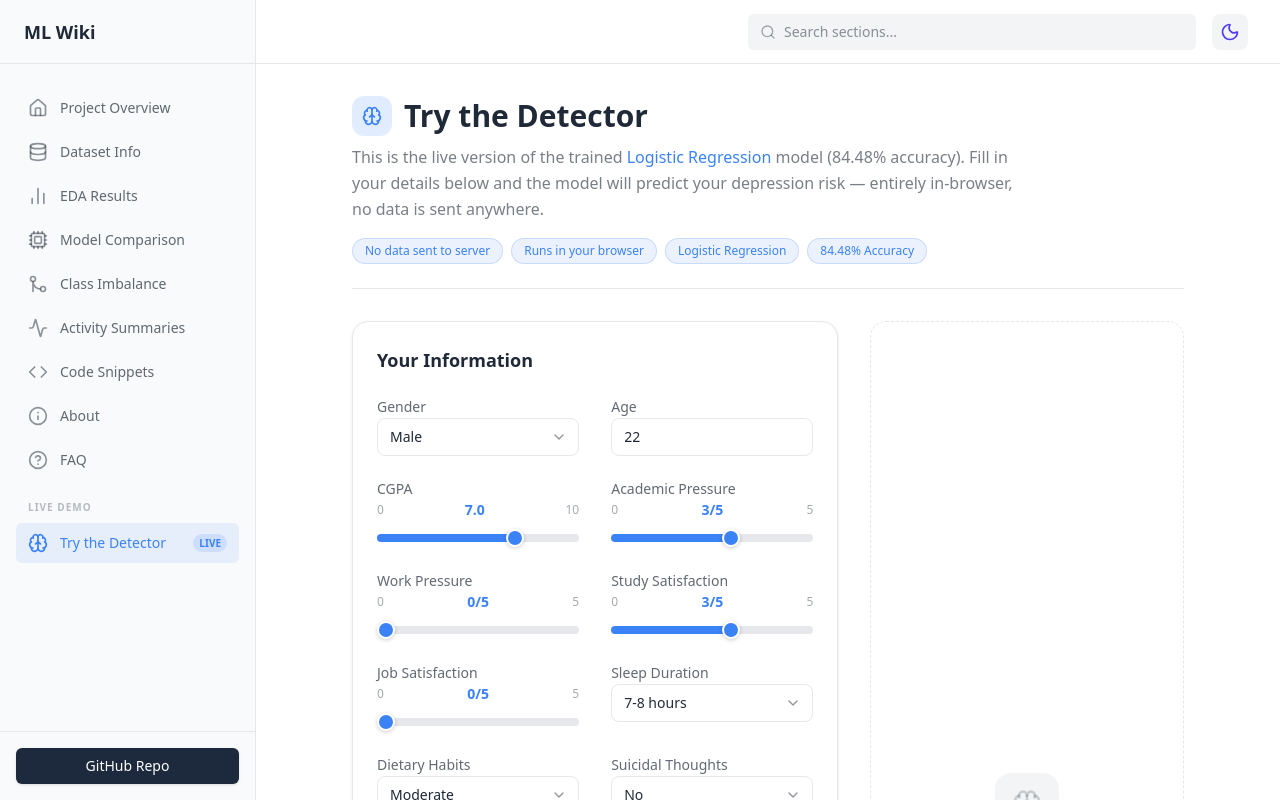
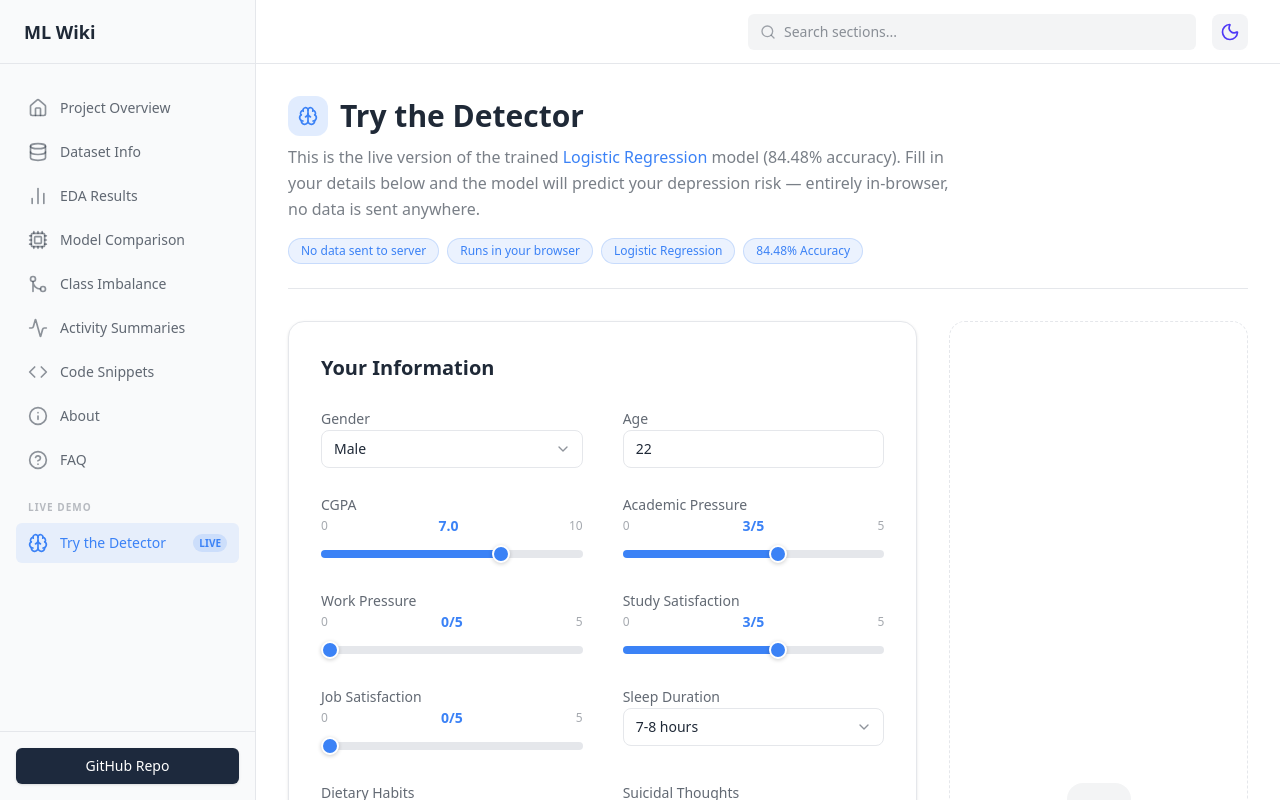
Before and after one commit to CyberSphinxxx/student-depression-detector, a Next.js app in the folder wiki/: page /detector in a window 1280 px wide. Built offline with nearby package versions, Linux system fonts and the light colour scheme.

Commit message:
Expand max width for detector layout to remove cramped feel

```diff
--- a/wiki/components/Layout.jsx
+++ b/wiki/components/Layout.jsx
@@ -1,11 +1,16 @@
 import { useState } from 'react';
 import { Menu } from 'lucide-react';
+import { useRouter } from 'next/router';
 import Sidebar from './Sidebar';
 import SearchBar from './SearchBar';
 import ThemeToggle from './ThemeToggle';
 
 export default function Layout({ children }) {
   const [sidebarOpen, setSidebarOpen] = useState(false);
+  const router = useRouter();
+
+  // Detector page uses a wider layout for the side-by-side form
+  const maxWClass = router.pathname === '/detector' ? 'max-w-7xl' : 'max-w-4xl';
 
   return (
     <div className="flex h-screen bg-background text-foreground overflow-hidden">
@@ -33,7 +38,7 @@ export default function Layout({ children }) {
 
         {/* Main Content */}
         <main className="flex-1 overflow-y-auto">
-          <div className="max-w-4xl mx-auto px-4 sm:px-6 lg:px-8 py-8">
+          <div className={`${maxWClass} mx-auto px-4 sm:px-6 lg:px-8 py-8 transition-all duration-300`}>
             {children}
           </div>
         </main>
--- a/wiki/pages/detector.js
+++ b/wiki/pages/detector.js
@@ -359,14 +359,14 @@ export default function Detector() {
         </div>
 
         {/* Form + Result layout */}
-        <div className="grid grid-cols-1 xl:grid-cols-5 gap-8">
-          {/* Form — takes 3/5 width on XL */}
-          <div className="xl:col-span-3 space-y-6">
-            <div className="bg-card border border-border-primary rounded-2xl p-6 shadow-sm">
-              <h2 className="text-lg font-semibold text-foreground mb-5">Your Information</h2>
+        <div className="grid grid-cols-1 lg:grid-cols-12 gap-8">
+          {/* Form — takes 7/12 width on lg, 8/12 on xl */}
+          <div className="lg:col-span-7 xl:col-span-8 space-y-6">
+            <div className="bg-card border border-border-primary rounded-2xl p-6 lg:p-8 shadow-sm">
+              <h2 className="text-xl font-semibold text-foreground mb-6">Your Information</h2>
 
-              {/* Two-column grid on md+ */}
-              <div className="grid grid-cols-1 md:grid-cols-2 gap-x-8 gap-y-5">
+              {/* Two-column grid on sm+ */}
+              <div className="grid grid-cols-1 sm:grid-cols-2 gap-x-10 gap-y-6">
                 {[...col1, ...col2].map((field) => (
                   <div key={field.id} className="space-y-1.5">
                     <label
@@ -434,14 +434,14 @@ export default function Detector() {
             </div>
           </div>
 
-          {/* Result panel — takes 2/5 width on XL, sticky on desktop */}
-          <div className="xl:col-span-2" id="detector-result">
+          {/* Result panel — takes 5/12 width on lg, 4/12 on xl, sticky on desktop */}
+          <div className="lg:col-span-5 xl:col-span-4" id="detector-result">
             {result ? (
-              <div className="xl:sticky xl:top-6">
+              <div className="lg:sticky lg:top-6">
                 <ResultCard result={result} onReset={handleReset} />
               </div>
             ) : (
-              <div className="xl:sticky xl:top-6 h-full min-h-[200px] rounded-2xl border border-border-primary border-dashed bg-card flex flex-col items-center justify-center text-center p-8 gap-4">
+              <div className="lg:sticky lg:top-6 h-full min-h-[300px] rounded-2xl border border-border-primary border-dashed bg-card flex flex-col items-center justify-center text-center p-8 gap-4">
                 <div className="w-16 h-16 rounded-2xl bg-foreground/5 flex items-center justify-center">
                   <Brain className="w-8 h-8 text-foreground/20" />
                 </div>
```
